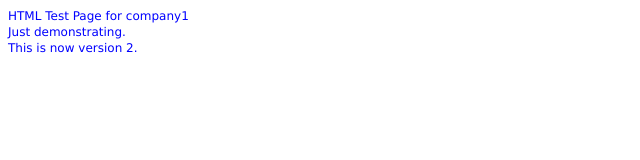
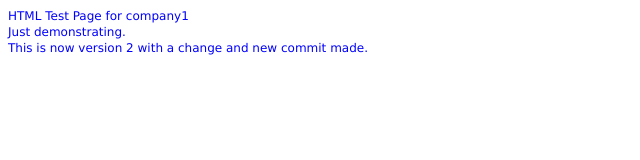
Before and after one commit to raywillm58/company1-projecta, a plain HTML site: page index.html in a window 1280 px wide. Shown: the whole page, without its empty margins (0-640 px from the left). Drawn offline with Linux system fonts and the light colour scheme.

Commit message:
updated index.html

```diff
--- a/index.html
+++ b/index.html
@@ -10,7 +10,7 @@
 
 HTML Test Page for company1<br>
 Just demonstrating.<br>
-This is now version 2.
+This is now version 2 with a change and new commit made.
 
 </BODY>
 <HEAD>
```
